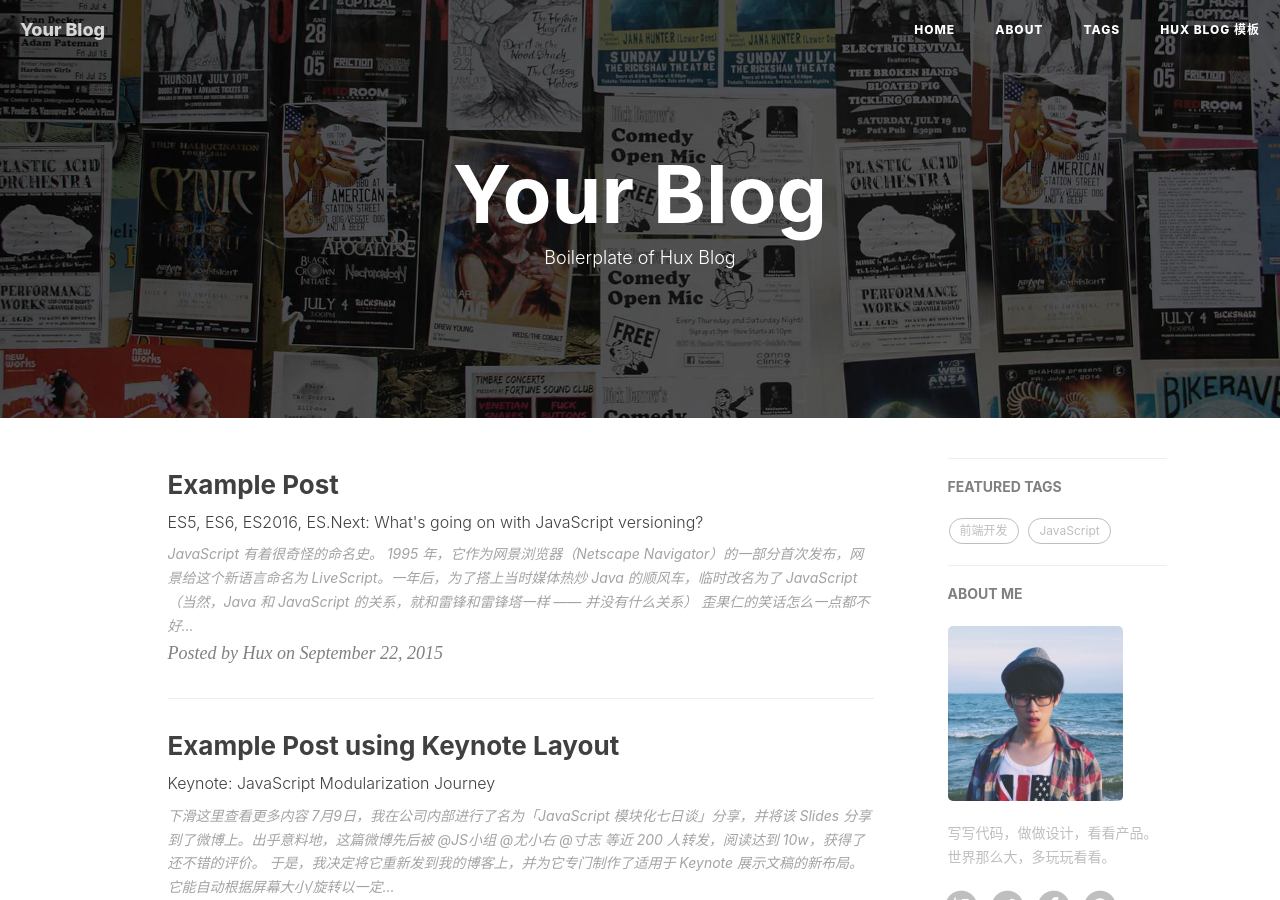
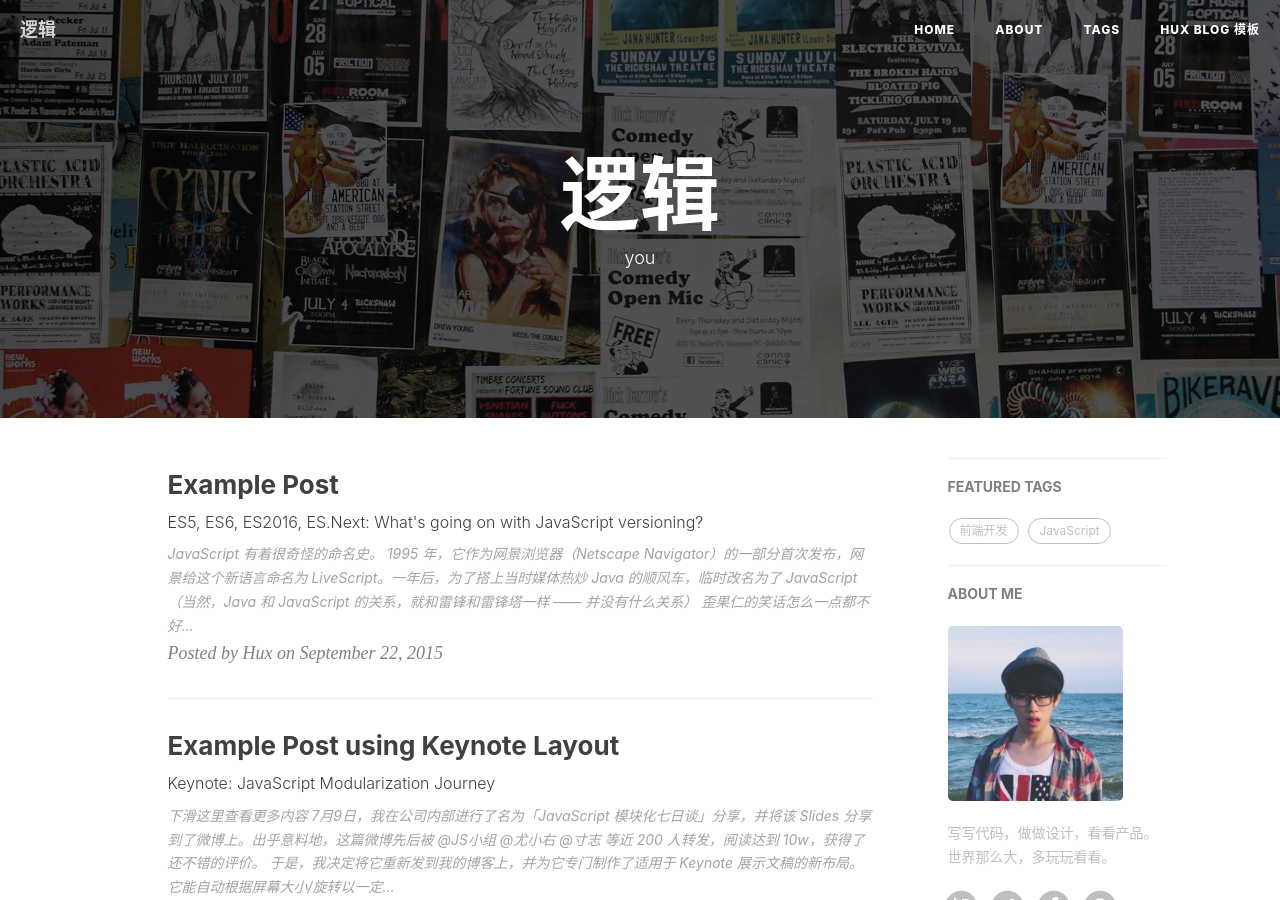
Before and after one commit to logic88/logic8.github.io, a Jekyll site: the page built from index.html, in a window 1280 px wide and 900 px high. Built offline with Jekyll 4.4.1, drawn with Linux system fonts in a browser that asks for light colours; nearby versions of some CDN libraries; the list of posts is cut into pages by our own code; comment, search, counter and statistics services are not loaded; some of the changed text lies outside the part shown.

Commit message:
小修改

```diff
--- a/_config.yml
+++ b/_config.yml
@@ -1,19 +1,19 @@
 # Site settings
-title: Your Blog
-SEOTitle: 你的博客 | Your Blog
+title: 逻辑
+SEOTitle: 我的博客 | Your Blog
 header-img: img/home-bg.jpg
-email: huxpro@gmail.com
+email: aa514758835@126.com
 description: ""
 keyword: ""
-url: "http://huangxuan.me"              # your host, for absolute URL
-baseurl: "/huxblog-boilerplate"         # for example, '/blog' if your blog hosted on 'host/blog'
+url: "https://logic88.github.io"              # your host, for absolute URL
+baseurl: ""         # for example, '/blog' if your blog hosted on 'host/blog'
 
 
 
 # SNS settings
 RSS: false
-weibo_username:     huxpro
-zhihu_username:     huxpro
+weibo_username:     逻辑l
+zhihu_username:     罗夏
 github_username:    huxpro
 #twitter_username:  huxpro
 facebook_username:  huxpro
--- a/index.html
+++ b/index.html
@@ -1,6 +1,6 @@
 ---
 layout: page
-description: "Boilerplate of Hux Blog"
+description: "you"
 ---
 
 {% for post in paginator.posts %}
```
